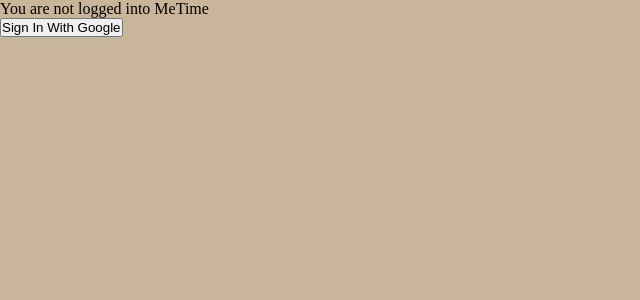
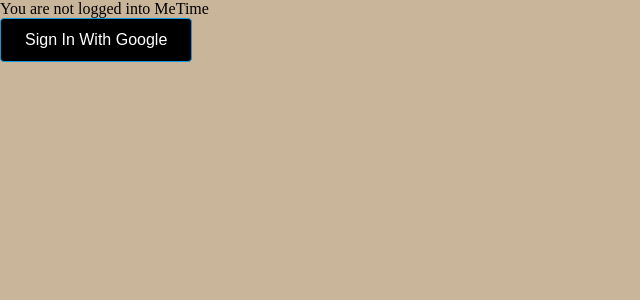
Before and after one commit to vpate3356/metime-application, a Next.js app in the folder metime-app/: page /login in a window 1280 px wide. Shown: the top 300 px of the page, without its empty margins (0-640 px from the left). Built offline with nearby package versions, Linux system fonts and the light colour scheme; no server answers.

Commit message:
fixed button

```diff
--- a/metime-app/pages/login.tsx
+++ b/metime-app/pages/login.tsx
@@ -126,7 +126,7 @@ export default function Login() {
         </Head>
         <div>
           <p>You are not logged into MeTime</p>
-          <button onClick={()=> signIn()}>Sign In With Google</button>
+          <button onClick={()=> signIn()} className={styles.button}>Sign In With Google</button>
         </div>
       </>
     );
```
